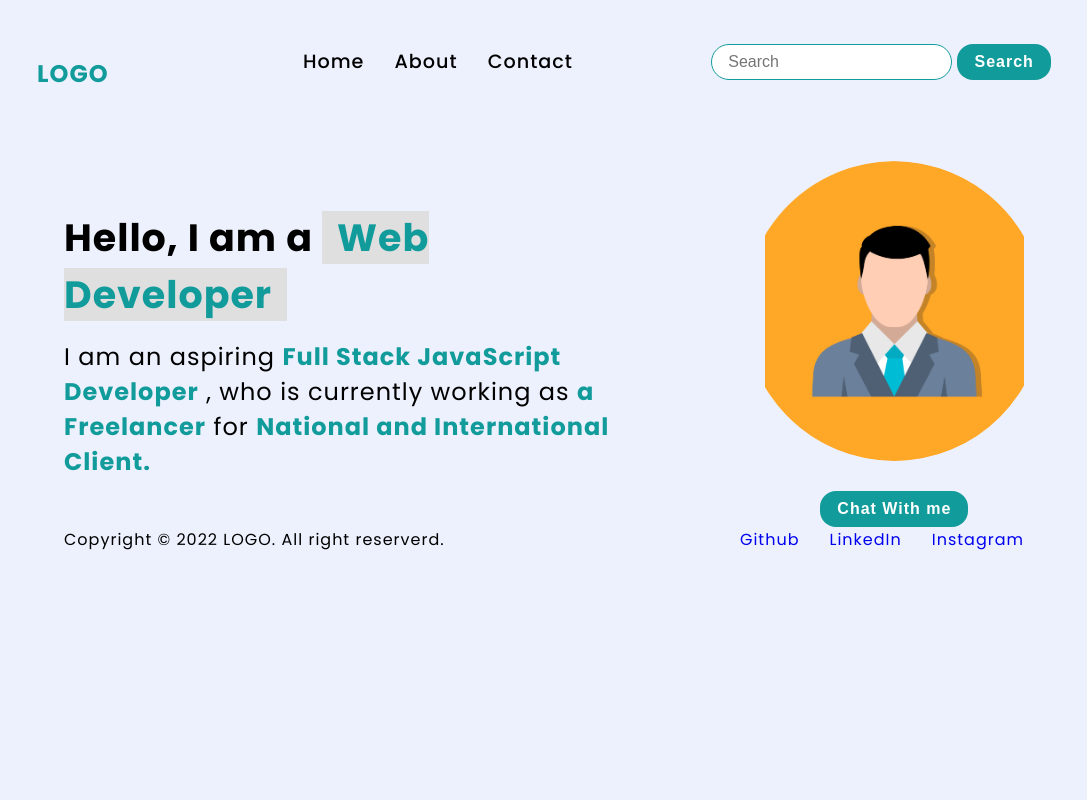
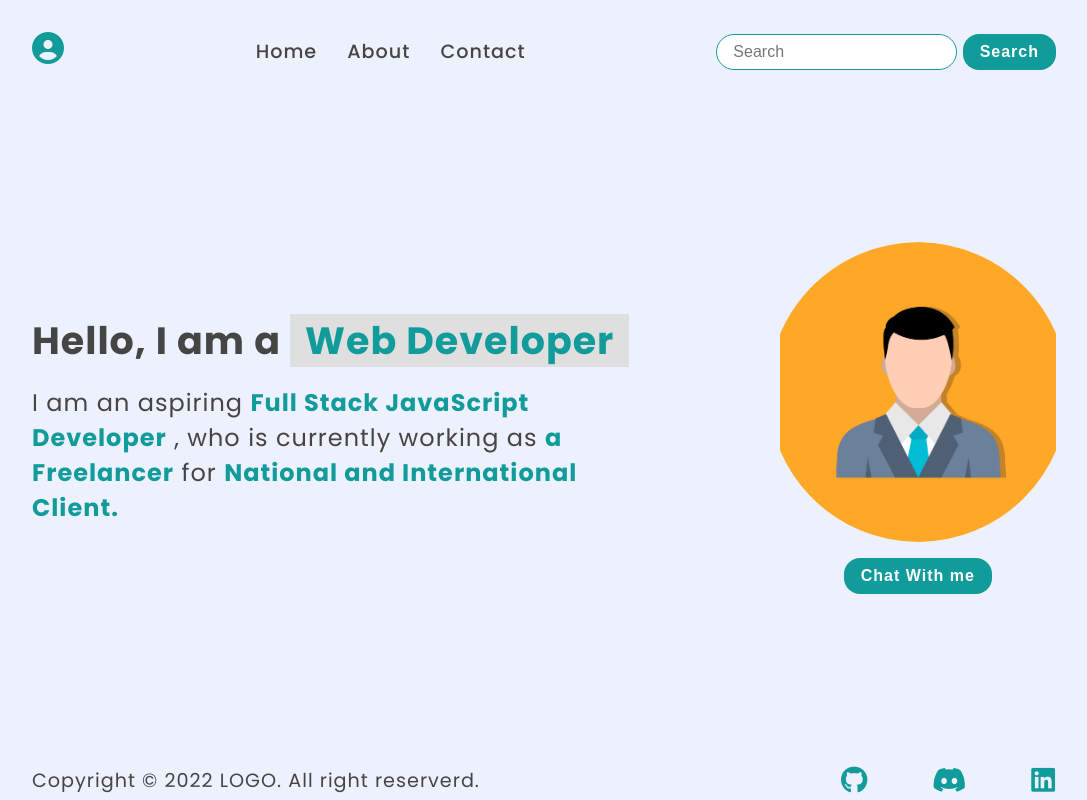
Before and after one commit to kashifhussainpathan/CSS-Layout-1, a plain HTML site: page index.html in a window 1280 px wide. Shown: the whole page, without its empty margins (96-1183 px from the left). Drawn offline with Linux system fonts and the light colour scheme.

Commit message:
added style

```diff
--- a/index.html
+++ b/index.html
@@ -6,16 +6,18 @@
     <meta http-equiv="X-UA-Compatible" content="IE=edge">
     <meta name="viewport" content="width=device-width, initial-scale=1.0">
     <!-- font awesome link -->
-    <link rel="stylesheet" href="https://cdnjs.cloudflare.com/ajax/libs/font-awesome/4.7.0/css/font-awesome.min.css">
+    <link rel="stylesheet" href="https://cdnjs.cloudflare.com/ajax/libs/font-awesome/6.2.1/css/all.min.css"
+        integrity="sha512-MV7K8+y+gLIBoVD59lQIYicR65iaqukzvf/nwasF0nqhPay5w/9lJmVM2hMDcnK1OnMGCdVK+iQrJ7lzPJQd1w=="
+        crossorigin="anonymous" referrerpolicy="no-referrer" />
     <!-- css file link -->
     <link rel="stylesheet" href="./style/style.css">
     <title>Mock Up 1</title>
 </head>
 
 <body>
-    <header>
-        <nav class="navigation container">
-            <div class="logo"> LOGO <i class="fa-solid fa-circle-user"></i></div>
+    <header class=" container">
+        <nav class="navigation">
+            <div class="logo"><i class="fa-solid fa-circle-user"></i></div>
             <ul class="nav-items">
                 <li class="nav-pill">Home</li>
                 <li class="nav-pill">About</li>
@@ -40,19 +42,19 @@
         </div>
         <!-- hero section of right -->
         <div class="hero-right-section">
-            <img src="./assets/avtar.png" alt="Avatar" />
-            <div>
+            <div class="hero-right-section-div">
+                <img src="./assets/avtar.png" alt="Avatar" />
                 <button class="hero-right-section-btn">Chat With me</button>
             </div>
     </section>
 
     <footer class="footer container">
-             <p>Copyright &copy; 2022 LOGO. All right reserverd.</p>
-             <ul>
-                <li><a href="#">Github</a></li>
-                <li><a href="#">LinkedIn</a></li>
-                <li><a href="#">Instagram</a></li>
-              </ul>
+        <p>Copyright &copy; 2022 LOGO. All right reserverd.</p>
+        <ul>
+            <li><a href="#"><i class="fa-brands fa-github"></i></a></li>
+            <li><a href="#"><i class="fa-brands fa-discord"></i></a></li>
+            <li><a href="#"><i class="fa-brands fa-linkedin"></i></a></li>
+        </ul>
     </footer>
 </body>
 
--- a/style/style.css
+++ b/style/style.css
@@ -10,14 +10,16 @@
 :root {
     --color-primary: #edf1fd;
     --color-secondary: rgb(18, 155, 155);
+    --color-font: #454545;
 }
 
 body {
     width: 100vw;
+    height: 100vh;
     background-color: var(--color-primary);
     display: flex;
     flex-direction: column;
-    justify-content: center;
+    justify-content: space-between;
     font-family: 'Poppins', sans-serif;
     letter-spacing: 1px;
 }
@@ -50,12 +52,6 @@ button:hover {
     border: 1px solid var(--color-secondary);
 }
 
-i {
-    height: 50px;
-    width: 50px;
-    display: inline-block;
-}
-
 .container {
     max-width: 90%;
     width: 80%;
@@ -66,13 +62,12 @@ i {
     margin-top: 2rem;
     display: flex;
     align-items: center;
-    justify-content: space-around;
+    justify-content: space-between;
     width: 100%;
 }
 
-.logo {
-    font-weight: 900;
-    font-size: 1.5rem;
+.fa-circle-user {
+    font-size: 2rem;
     color: var(--color-secondary);
 }
 
@@ -83,6 +78,9 @@ i {
     font-size: 1.2rem;
 }
 
+.nav-pill{
+    color: var(--color-font);
+}
 .nav-pill:hover {
     text-decoration: underline;
 }
@@ -97,9 +95,7 @@ i {
 .hero-section {
     display: flex;
     align-items: center;
-    padding: 0rem 2rem;
     justify-content: space-between;
-    margin-top: 70px;
 }
 
 .hero-left-section {
@@ -110,6 +106,7 @@ i {
     font-weight: 800;
     font-size: 38px;
     margin-bottom: 16px;
+    color: var(--color-font);
 }
 
 .hero-left-section h1 span {
@@ -122,6 +119,7 @@ i {
 .hero-left-section p {
     font-size: 500;
     font-size: 1.5rem;
+    color: var(--color-font);
 }
 
 .hero-left-section p span {
@@ -139,19 +137,38 @@ i {
 
 }
 
+.hero-right-section-div{
+    display: flex;
+    align-items: center;
+    flex-direction: column;
+    gap: 1rem;
+}
+
 .hero-right-section img {
     height: 300px;
     width: 300px;
     border-radius: 50%;
 
 }
+.hero-right-section-btn{
+    display: flex;
+    align-items: center;
+}
 
 .footer{
-    padding: 0 2rem;
     display: flex;
     justify-content: space-between;
 }
+ .footer p{
+    font-size: 1.2rem;
+    color: var(--color-font);
+}
 .footer ul{
     display: flex;
-    gap: 30px;
+    gap: 4rem;
 }
+.footer .fa-brands{
+    font-size: 1.7rem;
+    display: inline-block;
+    color: var(--color-secondary);
+}
```
